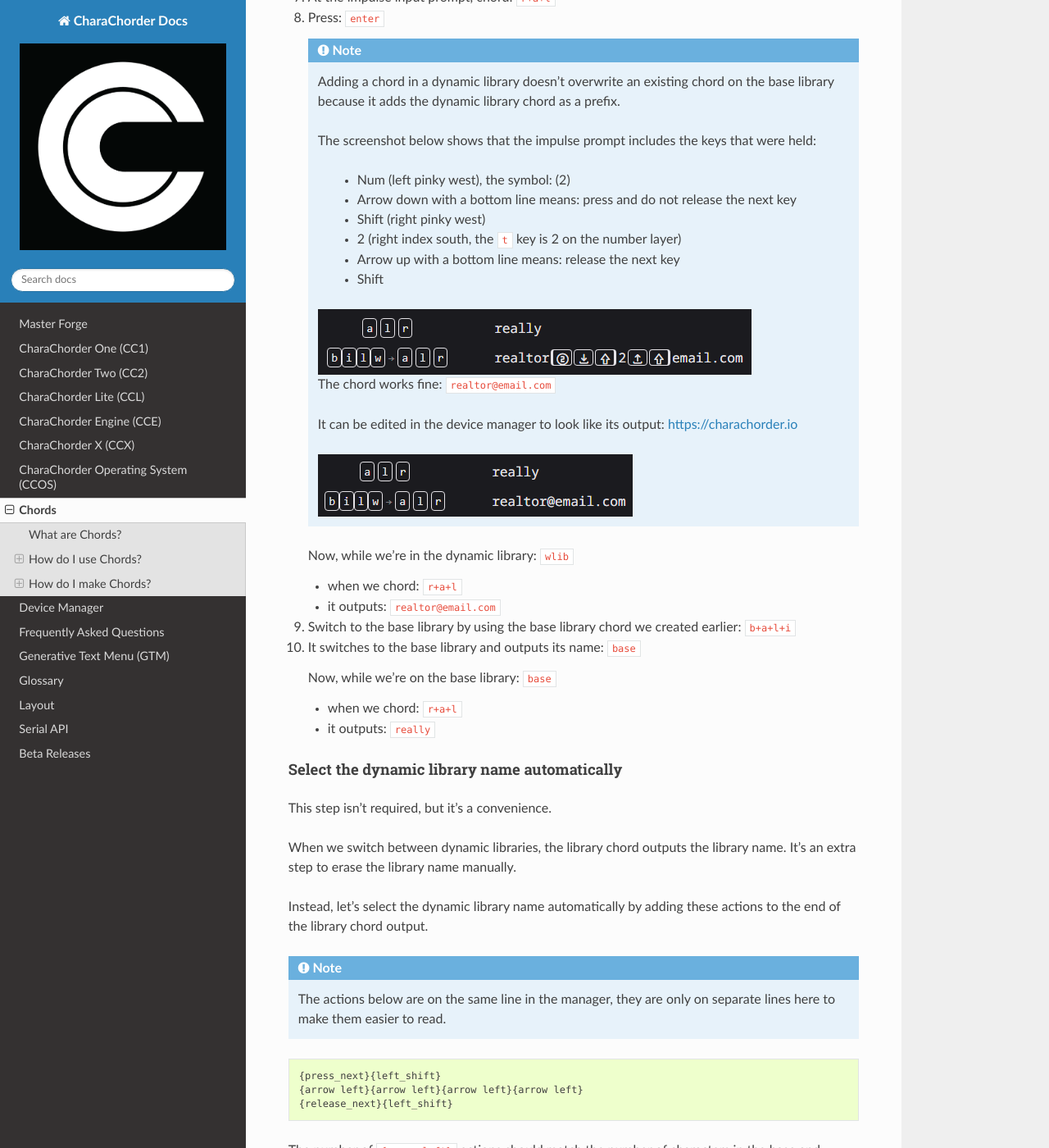
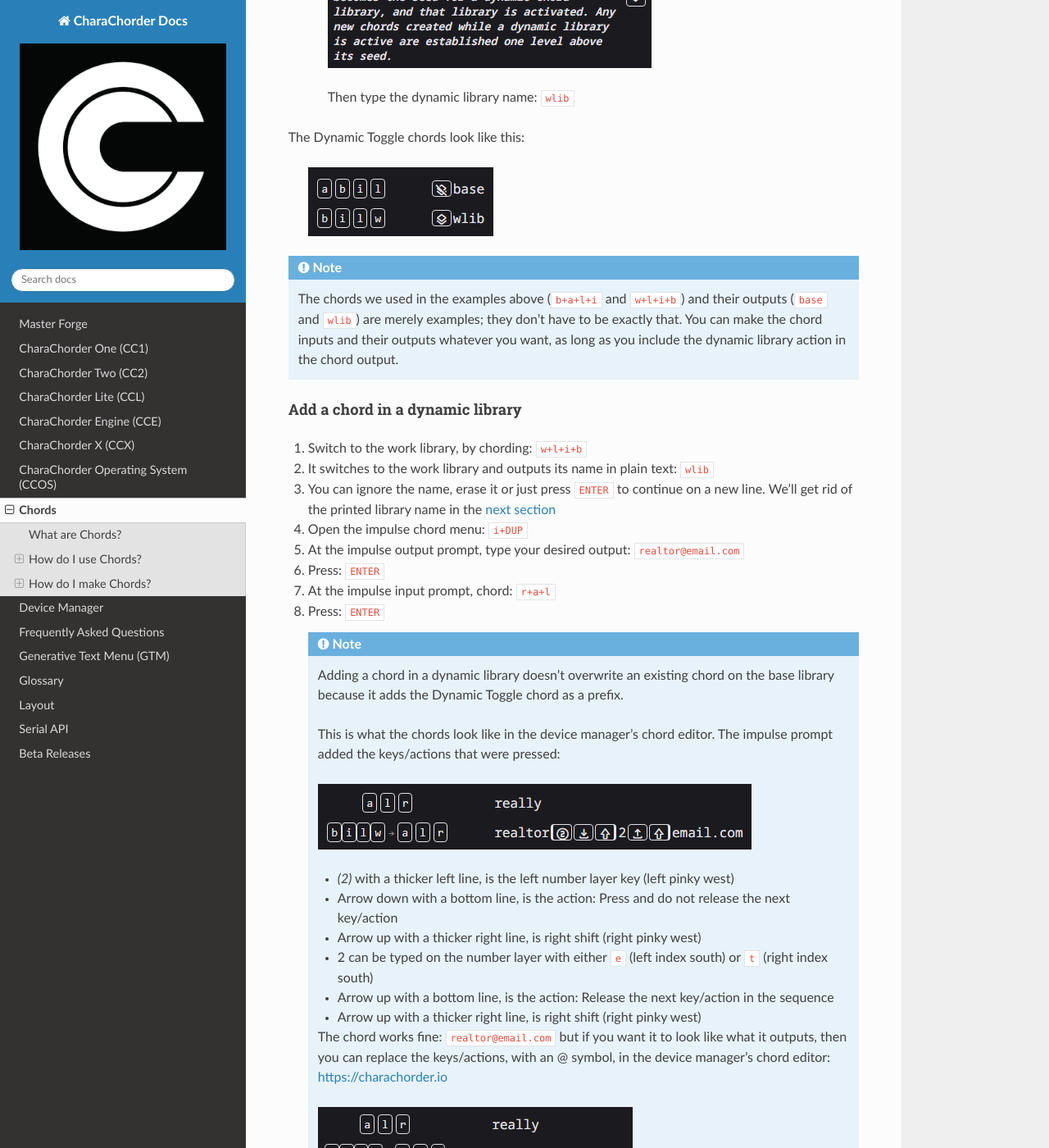
Before and after one commit to CharaChorder/docs, a Sphinx documentation site: the page built from docs/Chords.rst, in a window 1280 px wide and 1400 px high, scrolled down 8496 px. Shown: the whole window at 82% size. Built offline with Sphinx 7.4.7 and the Read the Docs theme 3.1.0, drawn with Linux system fonts in a browser that asks for light colours; some of the changed text lies outside the part shown.

Commit message:
chords, dyn lib, more review suggestions, etc.
Added an introduction.

Changed: Dynamic Library Switching Chords
And: Library Chords
To: Dynamic Toggles

Uppercased key names: ENTER, BACKSPACE

Added images:
Base Library Action
Dynamic Library Action
Dynamic Toggle chords without selecting the library names

```diff
--- a/docs/Chords.rst
+++ b/docs/Chords.rst
@@ -293,7 +293,7 @@
 Dynamic Libraries
 ~~~~~~~~~~~~~~~~~
 
-The same chord input can have a unique output in each dynamic library.
+Dynamic Libraries are a way with which you can store multiple different chord libraries on a device. You can switch between the different libraries by using a pre-defined chord. With Dynamic Libraries, you can use the same chord to produce different outputs, depending on what library is currently active.
 
 For example, the chord: ``r+a+l`` can output:
 
@@ -307,68 +307,80 @@
 * ``Eneot of Draconia`` in a library for Novel writing
 * ``OnePlus`` in a library for Cell Phone blogging
 
-Add dynamic library switching chords
-^^^^^^^^^^^^^^^^^^^^^^^^^^^^^^^^^^^^
+Add Dynamic Toggle Chords
+^^^^^^^^^^^^^^^^^^^^^^^^^
 
-To switch between dynamic libraries, we add library chords in the device
-manager's library editor: https://charachorder.io/config/chords/
+To switch between Dynamic libraries, we add Dynamic Toggle Chords by using the device manager's chord editor: https://charachorder.io/config/chords/
 
-First, we add a base library chord. This exits any dynamic library.
+First, we add a Dynamic Toggle that will return us to the base library.
 
 * chord: ``b+a+l+i``
-* output: ``{action: base library}base``
+* output:
 
-Then, we add a work dynamic library chord.
+   Add the action: Base Library
+
+   .. figure:: /assets/images/BaseLibraryAction.png
+      :alt: Base Library Action
+
+   Then type the dynamic library name: ``base``
+
+Then, we add a Dynamic Toggle for a library used at work.
 
 * chord: ``w+l+i+b``
-* output: ``{action: dynamic library}wlib``
+* output:
+
+   Add the action: Dynamic Library
+
+   .. figure:: /assets/images/DynamicLibraryAction.png
+      :alt: Dynamic Library Action
+
+   Then type the dynamic library name: ``wlib``
+
+The Dynamic Toggle chords look like this:
+
+   .. image:: /assets/images/Dynamic-Toggle-Chords.png
+      :alt: Dynamic Toggle Chords
 
 .. note::
 
-   Both the chords ``b+a+l+i`` and ``w+l+i+b``, and the dynamic library
-   names ``base`` and ``wlib`` (in the chord output) are just examples.
-   Feel free to use your own chords and library names when you know how
-   this works.
+   The chords we used in the examples above (``b+a+l+i`` and ``w+l+i+b``) and their outputs (``base`` and ``wlib``) are merely examples; they don't have to be exactly that. You can make the chord inputs and their outputs whatever you want, as long as you include the dynamic library action in the chord output.
 
 Add a chord in a dynamic library
 ^^^^^^^^^^^^^^^^^^^^^^^^^^^^^^^^
 
 #. Switch to the work library, by chording: ``w+l+i+b``
-#. It switches to the work library and outputs its name: ``wlib``
-#. You can ignore the name, erase it or just press ``enter`` to continue
-   on a new line. We'll make it easier to erase the library name in the
-   next section.
+#. It switches to the work library and outputs its name in plain text: ``wlib``
+#. You can ignore the name, erase it or just press ``ENTER`` to continue
+   on a new line. We'll get rid of the printed library name in the
+   :ref:`next section <Chords:Select the dynamic library name automatically>`
 #. Open the impulse chord menu: ``i+DUP``
 #. At the impulse output prompt, type your desired output:
    ``realtor@email.com``
-#. Press: ``enter``
+#. Press: ``ENTER``
 #. At the impulse input prompt, chord: ``r+a+l``
-#. Press: ``enter``
+#. Press: ``ENTER``
 
    .. note::
 
       Adding a chord in a dynamic library doesn't overwrite an existing
-      chord on the base library because it adds the dynamic library
+      chord on the base library because it adds the Dynamic Toggle
       chord as a prefix.
 
-      The screenshot below shows that the impulse prompt includes
-      the keys that were held:
-
-         * Num (left pinky west), the symbol: (2)
-         * Arrow down with a bottom line means: press and do not release the next key
-         * Shift (right pinky west)
-         * 2 (right index south, the ``t`` key is 2 on the number layer)
-         * Arrow up with a bottom line means: release the next key
-         * Shift
+      This is what the chords look like in the device manager's chord editor. The impulse prompt added the keys/actions that were pressed:
 
       .. _Dynamic Library Chord With Pressed Keys Num and Shift:
-      .. image:: /assets/images/Dynamic-Library-Chord-With-Pressed-Keys-Num-And-Shift.png
+      .. figure:: /assets/images/Dynamic-Library-Chord-With-Pressed-Keys-Num-And-Shift.png
          :alt: Dynamic Library Chord With Pressed Keys Num and Shift
 
+      * `(2)` with a thicker left line, is the left number layer key (left pinky west)
+      * Arrow down with a bottom line, is the action: Press and do not release the next key/action
+      * Arrow up with a thicker right line, is right shift (right pinky west)
+      * 2 can be typed on the number layer with either ``e`` (left index south) or ``t`` (right index south)
+      * Arrow up with a bottom line, is the action: Release the next key/action in the sequence
+      * Arrow up with a thicker right line, is right shift (right pinky west)
+
       The chord works fine: ``realtor@email.com``
-
-      It can be edited in the device manager to look like its output:
-      https://charachorder.io
+      but if you want it to look like what it outputs, then you can replace the keys/actions, with an @ symbol, in the device manager's chord editor: https://charachorder.io
 
       .. _Dynamic Library Chord:
       .. image:: /assets/images/Dynamic-Library-Chord.png
@@ -379,7 +391,7 @@
    * when we chord: ``r+a+l``
    * it outputs: ``realtor@email.com``
 
-#. Switch to the base library by using the base library chord we
+#. Switch to the base library by using the base Dynamic Toggle that we
    created earlier: ``b+a+l+i``
 #. It switches to the base library and outputs its name: ``base``
 
@@ -393,16 +405,14 @@
 
 This step isn't required, but it's a convenience.
 
-When we switch between dynamic libraries, the library chord outputs the
-library name. It's an extra step to erase the library name manually.
+When we switch between dynamic libraries, the Dynamic Toggle chord outputs the library name. It's an extra step to erase the name manually.
 
 Instead, let's select the dynamic library name automatically by adding
-these actions to the end of the library chord output.
+these actions to the end of the Dynamic Toggle chord output.
 
 .. note::
 
-   The actions below are on the same line in the manager, they are only
-   on separate lines here to make them easier to read.
+   The actions below are on the same line in the device manager's chord editor, they are on separate lines here to make them easier to read.
 
 .. code-block::
 
@@ -411,15 +421,13 @@
    {release_next}{left_shift}
 
 The number of ``{arrow left}`` actions should match the number of
-characters in the base and dynamic library names, in this case we used
-four characters for both: ``base`` and ``wlib``
+characters in the dynamic library's name; in this case, we used four characters for both: ``base`` and ``wlib``
 
-The ``base`` and ``wlib`` dynamic library chords look like this:
+The ``base`` and ``wlib`` Dynamic Toggle chords look like this:
 
-.. _Dynamic Library Switching Chords:
-.. image:: /assets/images/Dynamic-Library-Switching-Chords.png
-  :width: 437
-  :alt: Dynamic Library Switching Chords
+.. _Dynamic Toggle Chords Select Library Name:
+.. image:: /assets/images/Dynamic-Toggle-Chords-Select-Library-Name.png
+   :alt: Dynamic Toggle Chords Select Library Name
 
 Now the library name will be selected automatically.
 
@@ -427,10 +435,10 @@
 
 * Switches to the dynamic library
 * outputs the library name: ``wlib``
-* and selects it
+* and selects the name
 
 Now, it's easy to erase the name by:
 
-* Pressing: ``backspace``
+* Pressing: ``BACKSPACE``
 * or typing a character
 * or pressing a chord
```
Also changed, not shown: docs/assets/images/BaseLibraryAction.png (added), docs/assets/images/Dynamic-Library-Switching-Chords.png (deleted), docs/assets/images/Dynamic-Toggle-Chords-Select-Library-Name.png (added), docs/assets/images/Dynamic-Toggle-Chords.png (added), docs/assets/images/DynamicLibraryAction.png (added).
